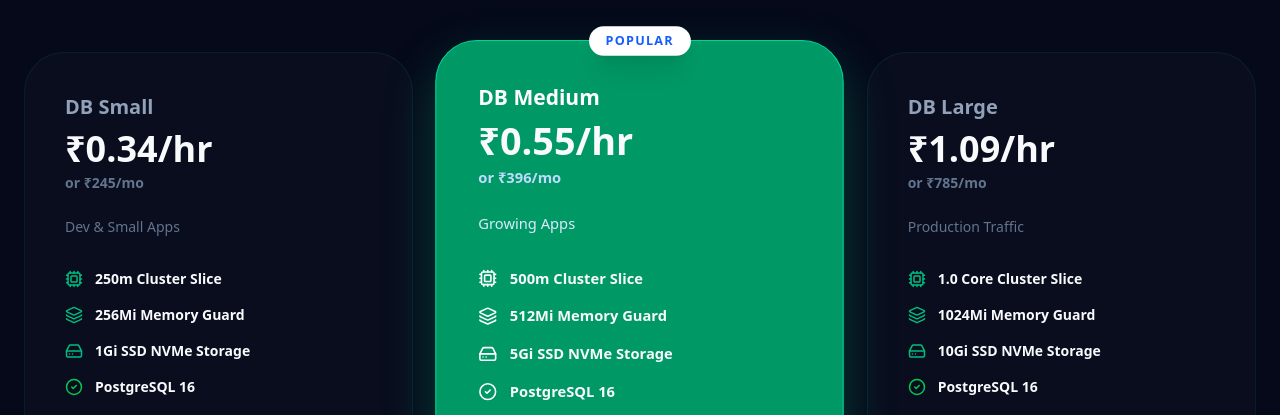
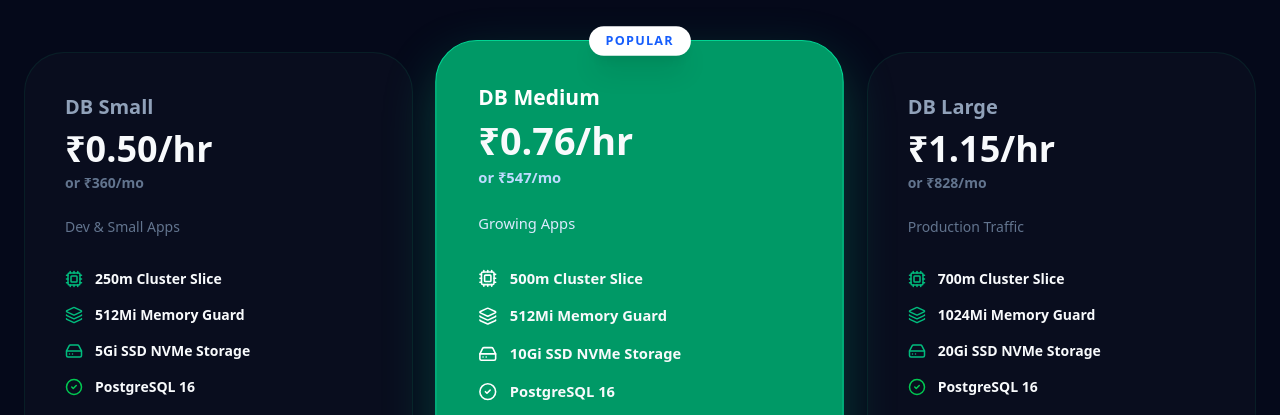
Before and after one commit to AmarGangurde/control-plane-frontend, a React (Vite) app: page / in a window 1280 px wide. Shown: the part 3960-4375 px from the top of the page. Built offline with nearby package versions, Linux system fonts and the light colour scheme; no server answers.

Commit message:
new updates of pricing for dynymic changing

```diff
--- a/src/pages/Landing.jsx
+++ b/src/pages/Landing.jsx
@@ -385,33 +385,33 @@ export default function Landing() {
                         <div className="grid md:grid-cols-2 lg:grid-cols-3 gap-8">
                             <PlanCard
                                 name="DB Small"
-                                price="₹0.34/hr"
-                                monthly="₹245/mo"
+                                price="₹0.50/hr"
+                                monthly="₹360/mo"
                                 cpu="250m"
-                                ram="256Mi"
-                                storage="1Gi SSD"
+                                ram="512Mi"
+                                storage="5Gi SSD"
                                 bestFor="Dev & Small Apps"
                                 isMain={false}
                                 type="database"
                             />
                             <PlanCard
                                 name="DB Medium"
-                                price="₹0.55/hr"
-                                monthly="₹396/mo"
+                                price="₹0.76/hr"
+                                monthly="₹547/mo"
                                 cpu="500m"
                                 ram="512Mi"
-                                storage="5Gi SSD"
+                                storage="10Gi SSD"
                                 bestFor="Growing Apps"
                                 isMain={true}
                                 type="database"
                             />
                             <PlanCard
                                 name="DB Large"
-                                price="₹1.09/hr"
-                                monthly="₹785/mo"
-                                cpu="1.0 Core"
+                                price="₹1.15/hr"
+                                monthly="₹828/mo"
+                                cpu="700m"
                                 ram="1024Mi"
-                                storage="10Gi SSD"
+                                storage="20Gi SSD"
                                 bestFor="Production Traffic"
                                 isMain={false}
                                 type="database"
```
